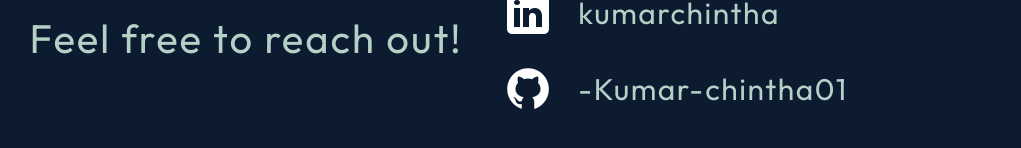
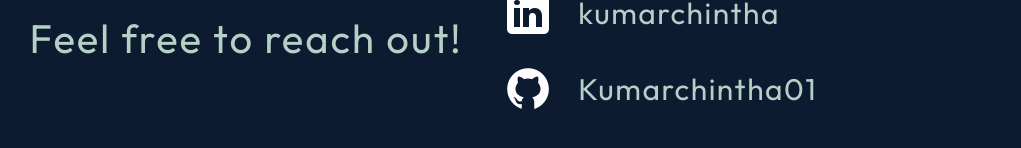
Before and after one commit to kumar-chintha01/kumar-chintha, a React (Vite) app: page / in a window 1280 px wide. Shown: the part 3754-3902 px from the top of the page, without its empty margins (129-1150 px from the left). Built offline with nearby package versions, Linux system fonts and the light colour scheme.

Commit message:
Update Contact.jsx

```diff
--- a/src/components/Contact/Contact.jsx
+++ b/src/components/Contact/Contact.jsx
@@ -24,7 +24,7 @@ export const Contact = () => {
         </li>
         <li className={styles.link}>
           <img src={getImageUrl("contact/githubIcon.png")} alt="Github icon" />
-          <a href="https://www.github.com/kumar-chintha01">-Kumar-chintha01</a>
+          <a href="https://www.github.com/kumar-chintha01">Kumarchintha01</a>
         </li>
       </ul>
     </footer>
```
